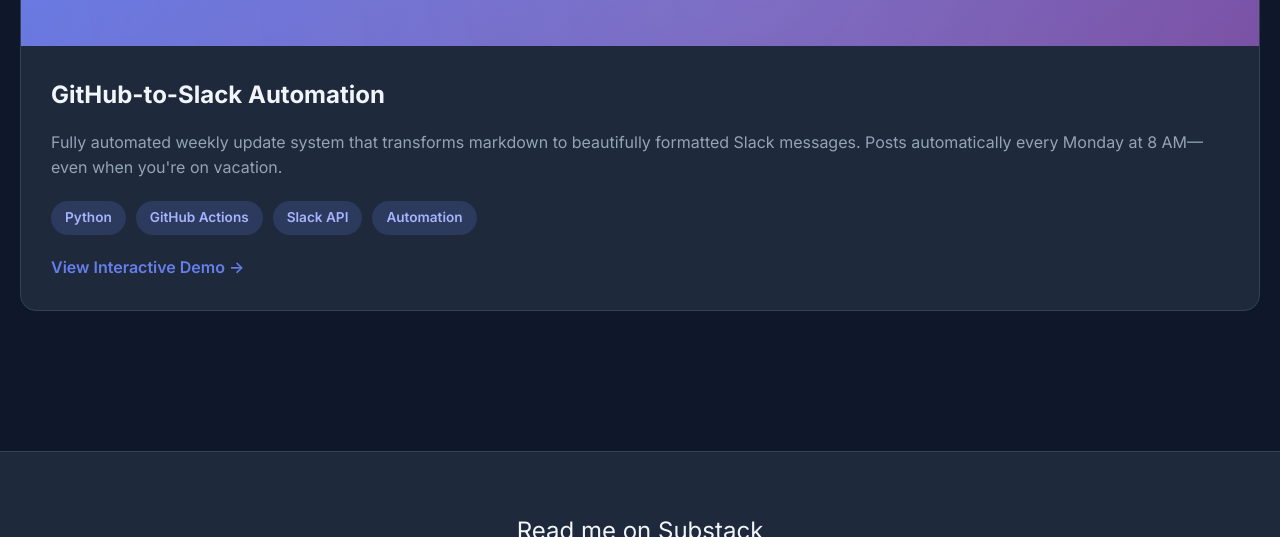
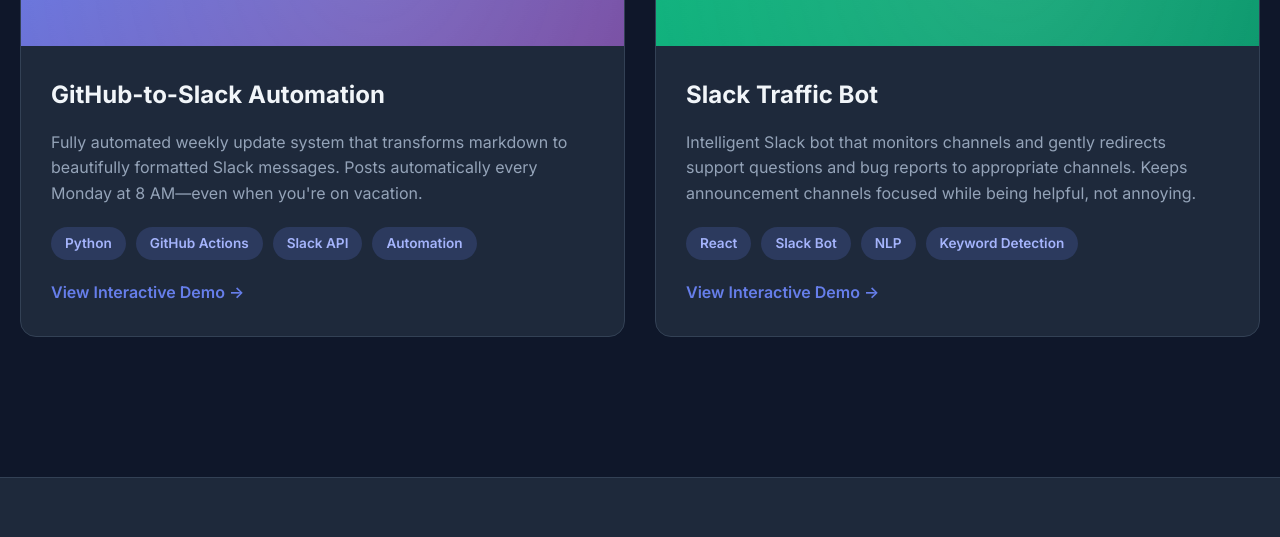
Before and after one commit to formicatable/portfolio, a plain HTML site: page index.html in a window 1280 px wide. Shown: the part 594-1131 px from the top of the page. Drawn offline with Linux system fonts and the light colour scheme.

Commit message:
Add Slack Traffic Bot project card to index.html
Added a new project card for the Slack Traffic Bot, including a description and tags.

```diff
--- a/index.html
+++ b/index.html
@@ -296,6 +296,29 @@
                 </div>
             </div>
 
+            <!-- Traffic Bot -->
+            <div class="project-card" onclick="window.location.href='projects/traffic-bot-demo.html'">
+                <div class="project-thumbnail" style="background: linear-gradient(135deg, #10b981 0%, #059669 100%);">
+                    🚦
+                </div>
+                <div class="project-content">
+                    <h3 class="project-title">Slack Traffic Bot</h3>
+                    <p class="project-description">
+                        Intelligent Slack bot that monitors channels and gently redirects support questions and bug reports to appropriate channels.
+                        Keeps announcement channels focused while being helpful, not annoying.
+                    </p>
+                    <div class="project-tags">
+                        <span class="tag">React</span>
+                        <span class="tag">Slack Bot</span>
+                        <span class="tag">NLP</span>
+                        <span class="tag">Keyword Detection</span>
+                    </div>
+                    <a href="projects/traffic-bot-demo.html" class="project-link">
+                        View Interactive Demo →
+                    </a>
+                </div>
+            </div>
+
             <!-- Add more project cards here as you create them -->
         </div>
     </main>
```
